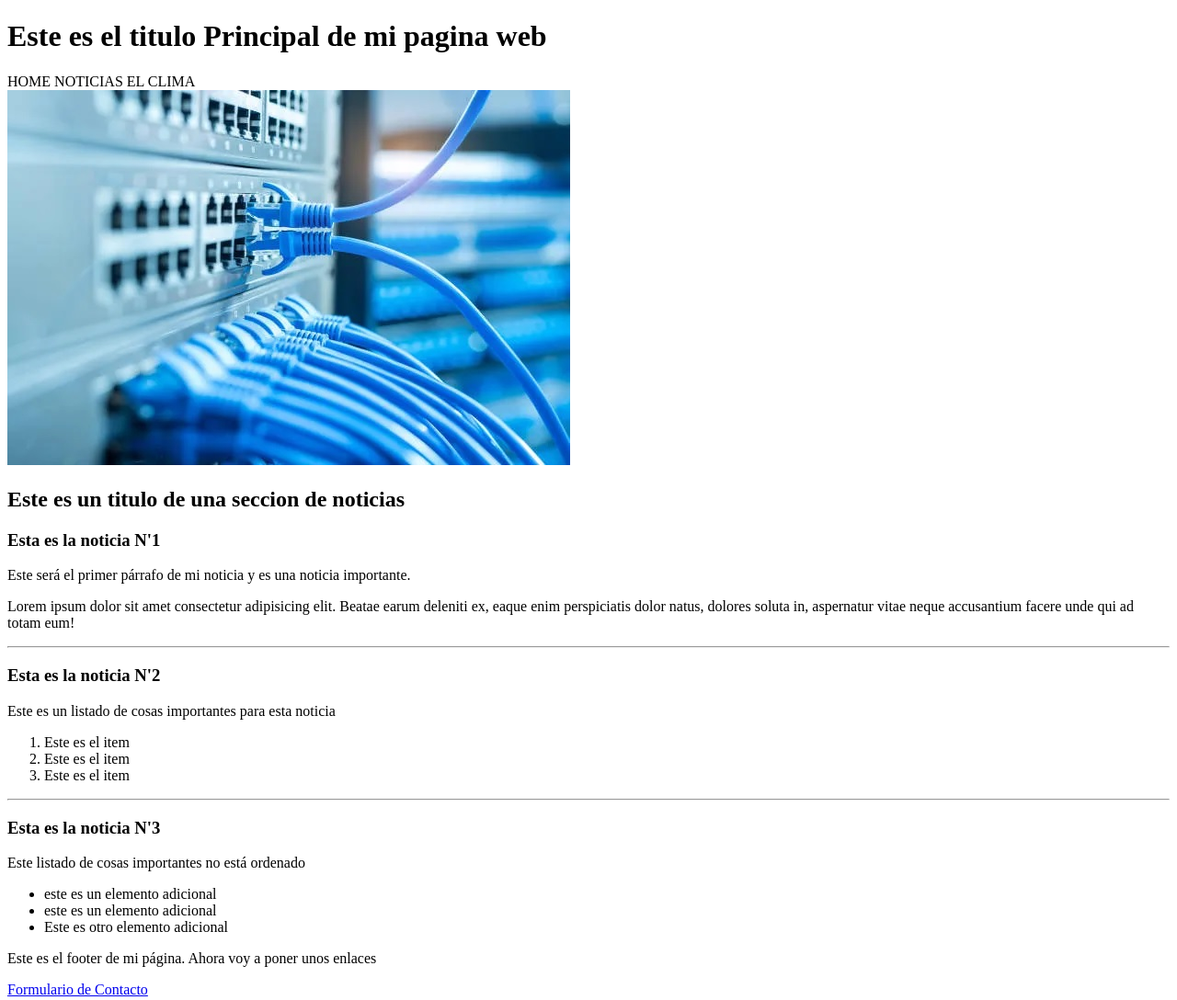
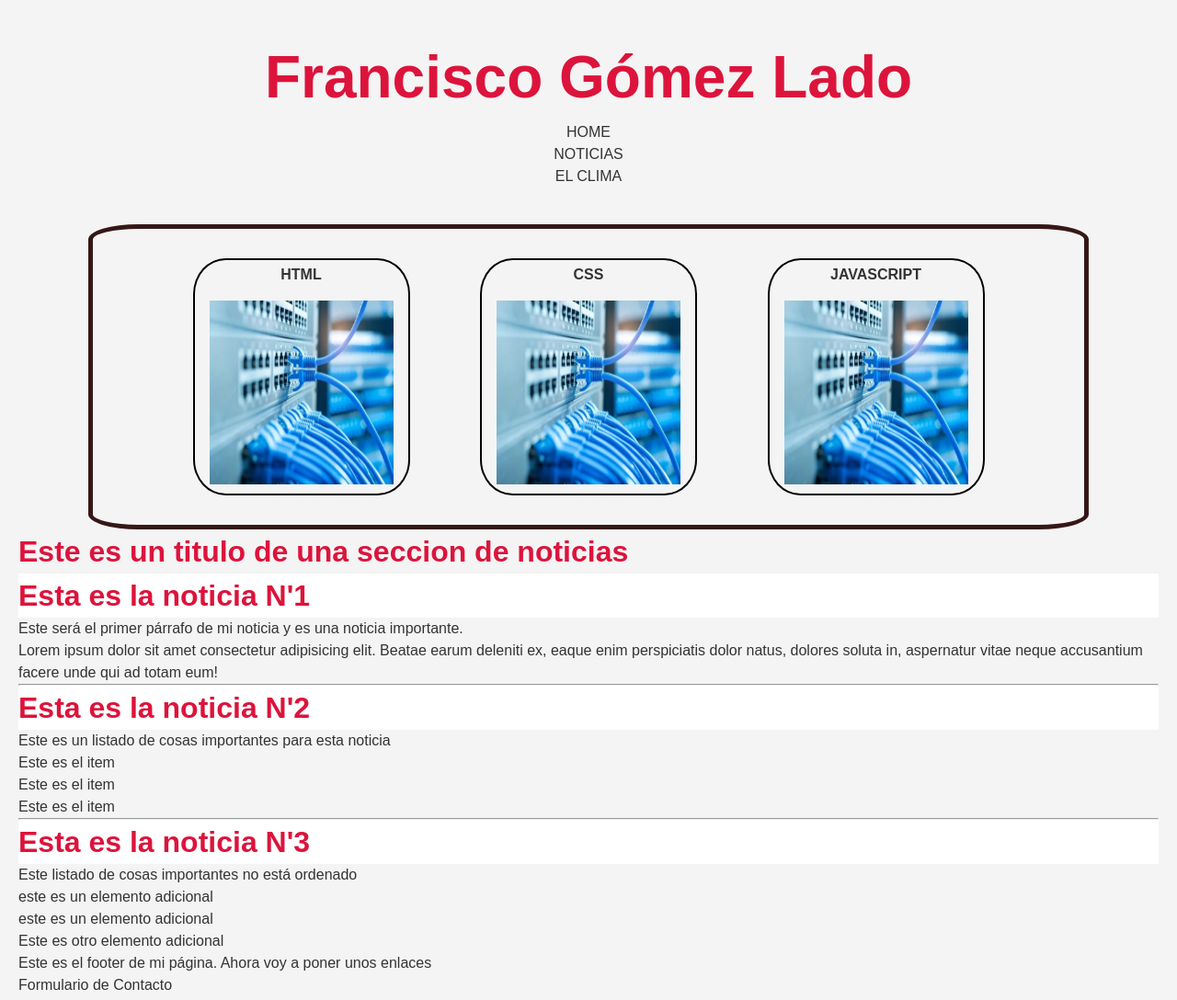
Before and after one commit to FGomezLado/C3-HTML, a plain HTML site: page index.html in a window 1280 px wide. Shown: the whole page at 92% size. Drawn offline with Linux system fonts and the light colour scheme.

Commit message:
CSS - FLEX - STRUCTURE homework

```diff
--- a/index.html
+++ b/index.html
@@ -3,28 +3,55 @@
    <head>
       <meta charset="UTF-8" />
       <meta name="viewport" content="width=device-width, initial-scale=1.0" />
-      <title>Mi Primer Sitio Web</title>
+      <link rel="stylesheet" href="./reset.css">
+      <link rel="stylesheet" href="styles.css">
+      <title>Mi Página Web</title>
    </head>
    <body>
 
     <header>
-        <h1>Este es el titulo Principal de mi pagina web</h1>
-        <span>HOME</span>
-        <span>NOTICIAS</span>
-        <span>EL CLIMA</span>
+        <div id="titulos">
+            <h1 class="title" id="Principal">Francisco Gómez Lado</h1>
+            <span>HOME</span>
+            <span>NOTICIAS</span>
+            <span>EL CLIMA</span>
+        </div>
     </header>
 
     <main>
+        <article>
 
-        <img src="./noticias.jpg" alt="">
+            <div id="cards-container">
+                <div class="cards">
+                    <h4>HTML</h4>
+                    <img src="./noticias.jpg" class="logo">
+                </div>
+
+
+                <div class="cards">
+                    <h4>CSS</h4>
+                    <img src="./noticias.jpg" class="logo">
+                </div>
+
+
+                <div class="cards">
+                    <h4>JAVASCRIPT</h4>
+                    <img src="./noticias.jpg" class="logo">
+                </div>
+            </div>
+
+        </article>
+
+
+
 
         <section>
 
-            <h2>Este es un titulo de una seccion de noticias</h2>
+            <h2 class="title">Este es un titulo de una seccion de noticias</h2>
 
             <article>
 
-                <h3>Esta es la noticia N'1</h3>
+                <h3 class="title">Esta es la noticia N'1</h3>
 
                 <div>
                     <p>Este será el primer párrafo de mi noticia y es una noticia importante.</p>
@@ -37,7 +64,7 @@
         <hr />
 
         <article>
-            <h3>Esta es la noticia N'2</h3>
+            <h3 class="title">Esta es la noticia N'2</h3>
         <p>Este es un listado de cosas importantes para esta noticia</p>
         <ol>
             <li>Este es el item</li>
@@ -48,7 +75,7 @@
 
         <hr />
         <article>
-            <h3>Esta es la noticia N'3</h3>
+            <h3 class="title">Esta es la noticia N'3</h3>
             <p>Este listado de cosas importantes no está ordenado</p>
 
             <ul>
--- /dev/null
+++ b/reset.css
@@ -0,0 +1,39 @@
+/* reset.css */
+/* Reinicia los estilos por defecto de los navegadores */
+* {
+    margin: 0;
+    padding: 0;
+    box-sizing: border-box;
+  }
+
+  html, body {
+    height: 100%;
+    font-size: 100%;
+    font-family: sans-serif;
+  }
+
+  body {
+    line-height: 1.5;
+    background-color: #fff;
+    color: #000;
+  }
+
+  ol, ul {
+    list-style: none;
+  }
+
+  a {
+    text-decoration: none;
+    color: inherit;
+  }
+
+  table {
+    border-collapse: collapse;
+    border-spacing: 0;
+  }
+
+  img, video {
+    max-width: 100%;
+    height: auto;
+    display: block;
+  }
--- /dev/null
+++ b/styles.css
@@ -0,0 +1,64 @@
+body {
+    font-family: 'Arial', sans-serif;
+    background-color: #f4f4f4;
+    color: #333;
+    margin: 20px;
+  }
+
+h3 {
+    background-color: white;
+}
+
+.title{
+    font-size: 2em;
+    color: crimson;
+
+}
+
+.logo {
+    width: 200px;
+    height: 200px;
+}
+
+.cards{
+    border: 2px solid black;
+    width: fit-content;
+    padding: 4px 1em 10px 1em;
+    border-radius: 15%;
+    transition: 1s;
+    display: flex;
+    flex-direction: column;
+    gap: 1em;
+    align-items: center;
+}
+
+.cards:hover{
+    background-color: rgb(88, 73, 88);
+}
+
+
+#Principal {
+    font-size: 4em;
+}
+
+#titulos {
+    /*Viewport width */
+    width: 60vw;
+    margin: auto;
+    padding: 1em;
+    display: flex;
+    flex-direction: column;
+    align-items: center;
+}
+
+#cards-container {
+    width: 85vw;
+    margin: auto;
+    margin-top: 1.5em;
+    border: 5px solid rgb(54, 23, 23);
+    border-radius: 5%;
+    padding: 2em;
+    display: flex;
+    flex-direction: row;
+    justify-content: space-evenly;
+}
```
